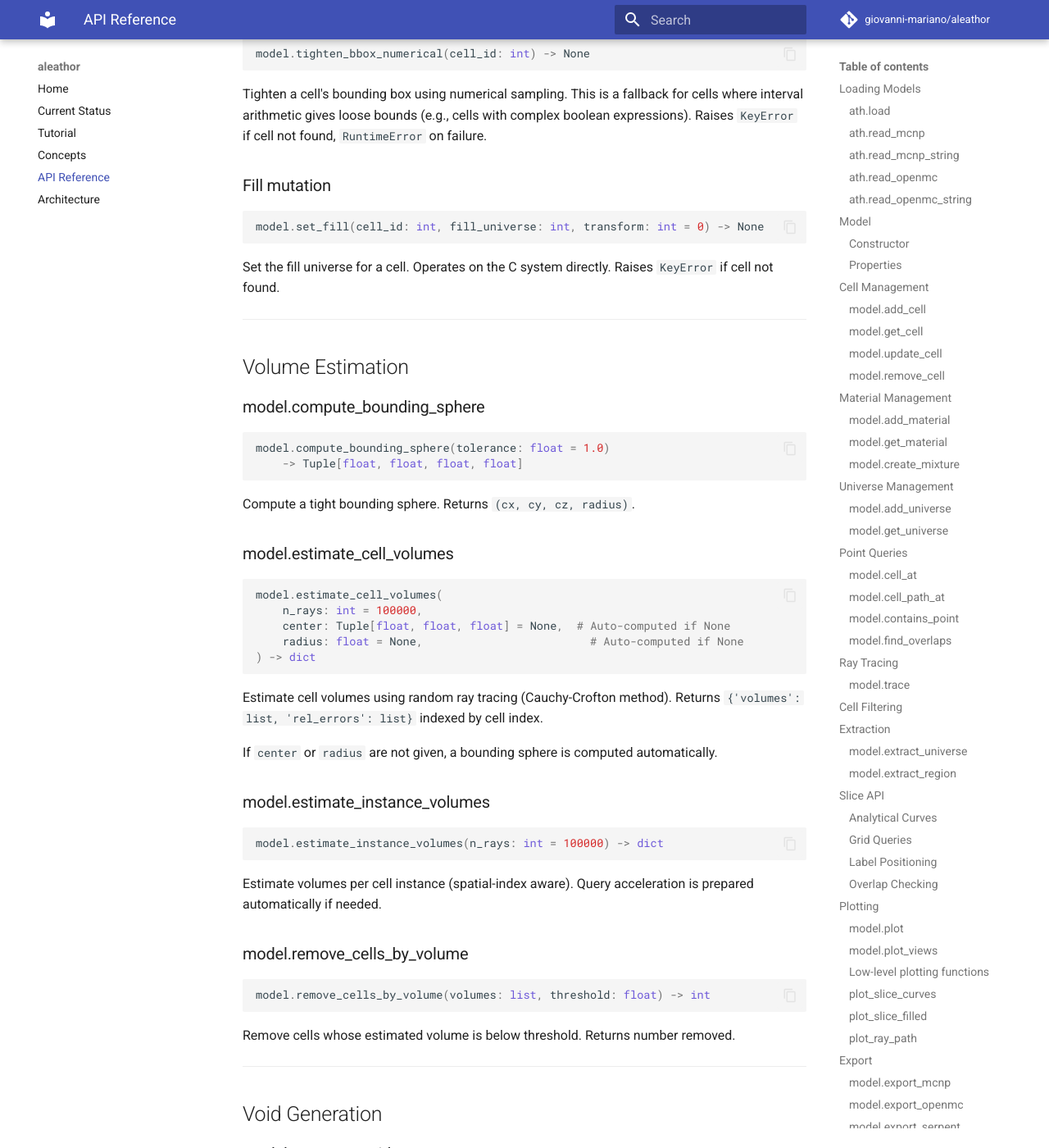
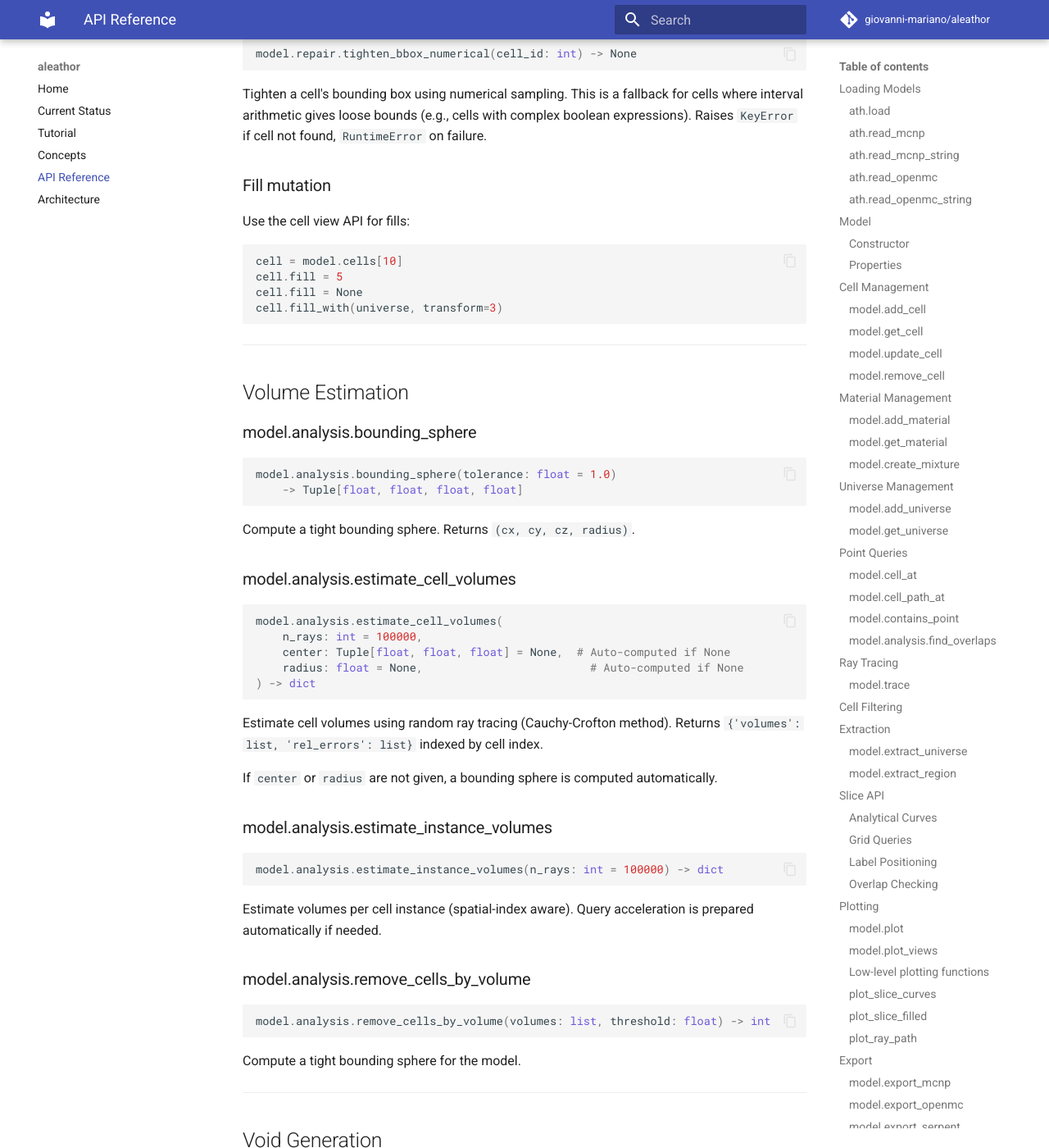
Before and after one commit to giovanni-mariano/aleathor, an MkDocs documentation site: the page built from docs/API.md, in a window 1280 px wide and 1400 px high, scrolled down 13647 px. Shown: the whole window at 82% size. Built offline with MkDocs 1.6.1 and Material for MkDocs 9.7.7, drawn with Linux system fonts in a browser that asks for light colours; comment, search, counter and statistics services are not loaded; some of the changed text lies outside the part shown.

````diff
--- a/docs/API.md
+++ b/docs/API.md
@@ -221,10 +221,10 @@ model.contains_point(x: float, y: float, z: float) -> bool
 
 Check if point is inside any cell (not void).
 
-### model.find_overlaps
+### model.analysis.find_overlaps
 
 ```python
-model.find_overlaps(max_pairs: int = 100) -> List[Tuple[Cell, Cell]]
+model.analysis.find_overlaps(max_pairs: int = 100) -> List[Tuple[Cell, Cell]]
 ```
 
 Find overlapping cell pairs by statistical sampling.
@@ -545,12 +545,12 @@ ath.write_serpent(model, filename) -> None
 
 ---
 
-## Mesh Export
+## Mesh API
 
-### model.export_mesh
+### model.mesh.export
 
 ```python
-model.export_mesh(
+model.mesh.export(
     filename: str,
     nx: int = 10, ny: int = 10, nz: int = 10,
     bounds: Tuple[float, ...] = None,   # (xmin, xmax, ymin, ymax, zmin, zmax), None = auto
@@ -566,10 +566,10 @@ Supported formats:
 - `"gmsh"`: Gmsh `.msh` v2.2 ASCII — can be opened in Gmsh for visualization
 - `"vtk"`: VTK legacy `.vtk` ASCII — can be opened in ParaView
 
-### model.sample_mesh
+### model.mesh.sample
 
 ```python
-model.sample_mesh(
+model.mesh.sample(
     nx: int = 10, ny: int = 10, nz: int = 10,
     bounds: Tuple[float, ...] = None,
     void_material_id: int = 0,
@@ -614,13 +614,13 @@ Add a fixed offset to all IDs. Useful when merging models.
 ### Splitting and expanding
 
 ```python
-model.split_union_cells() -> int
+model.repair.split_union_cells() -> int
 ```
 
 Split cells with top-level unions into multiple simpler cells. Returns number of new cells created.
 
 ```python
-model.expand_macrobodies() -> int
+model.repair.expand_macrobodies() -> int
 ```
 
 Expand all macrobodies to primitive surfaces. Returns number expanded.
@@ -628,49 +628,52 @@ Expand all macrobodies to primitive surfaces. Returns number expanded.
 ### Bounding boxes
 
 ```python
-model.tighten_bboxes(tolerance: float = 1.0) -> int
+model.repair.tighten_bboxes(tolerance: float = 1.0) -> int
 ```
 
 Tighten all cell bounding boxes via interval arithmetic. Returns number tightened.
 
 ```python
-model.tighten_cell_bbox(cell_id: int, tolerance: float = 1.0)
+model.repair.tighten_cell_bbox(cell_id: int, tolerance: float = 1.0)
     -> Tuple[float, float, float, float, float, float]
 ```
 
 Tighten a single cell's bounding box. Returns `(xmin, xmax, ymin, ymax, zmin, zmax)`. Raises `KeyError` if cell not found.
 
 ```python
-model.tighten_bbox_numerical(cell_id: int) -> None
+model.repair.tighten_bbox_numerical(cell_id: int) -> None
 ```
 
 Tighten a cell's bounding box using numerical sampling. This is a fallback for cells where interval arithmetic gives loose bounds (e.g., cells with complex boolean expressions). Raises `KeyError` if cell not found, `RuntimeError` on failure.
 
 ### Fill mutation
 
+Use the cell view API for fills:
+
 ```python
-model.set_fill(cell_id: int, fill_universe: int, transform: int = 0) -> None
+cell = model.cells[10]
+cell.fill = 5
+cell.fill = None
+cell.fill_with(universe, transform=3)
 ```
-
-Set the fill universe for a cell. Operates on the C system directly. Raises `KeyError` if cell not found.
 
 ---
 
 ## Volume Estimation
 
-### model.compute_bounding_sphere
+### model.analysis.bounding_sphere
 
 ```python
-model.compute_bounding_sphere(tolerance: float = 1.0)
+model.analysis.bounding_sphere(tolerance: float = 1.0)
     -> Tuple[float, float, float, float]
 ```
 
 Compute a tight bounding sphere. Returns `(cx, cy, cz, radius)`.
 
-### model.estimate_cell_volumes
+### model.analysis.estimate_cell_volumes
 
 ```python
-model.estimate_cell_volumes(
+model.analysis.estimate_cell_volumes(
     n_rays: int = 100000,
     center: Tuple[float, float, float] = None,  # Auto-computed if None
     radius: float = None,                         # Auto-computed if None
@@ -681,30 +684,30 @@ Estimate cell volumes using random ray tracing (Cauchy-Crofton method). Returns
 
 If `center` or `radius` are not given, a bounding sphere is computed automatically.
 
-### model.estimate_instance_volumes
+### model.analysis.estimate_instance_volumes
 
 ```python
-model.estimate_instance_volumes(n_rays: int = 100000) -> dict
+model.analysis.estimate_instance_volumes(n_rays: int = 100000) -> dict
 ```
 
 Estimate volumes per cell instance (spatial-index aware). Query acceleration is prepared automatically if needed.
 
-### model.remove_cells_by_volume
+### model.analysis.remove_cells_by_volume
 
 ```python
-model.remove_cells_by_volume(volumes: list, threshold: float) -> int
+model.analysis.remove_cells_by_volume(volumes: list, threshold: float) -> int
 ```
 
-Remove cells whose estimated volume is below threshold. Returns number removed.
+Compute a tight bounding sphere for the model.
 
 ---
 
 ## Void Generation
 
-### model.generate_void
+### model.void.generate
 
 ```python
-model.generate_void(
+model.void.generate(
     bounds: Tuple[float, float, float, float, float, float] = None,
     max_depth: int = 8,
     min_size: float = 0.1,
@@ -744,26 +747,26 @@ model.add_graveyard(voids)
 
 Query methods (`cell_at`, `trace`, `slice.grid`, `get_cells_in_bbox`, `estimate_*`, `plot`) build their acceleration caches lazily on first use. There is no public preparation entry point — you do not need to call anything before issuing queries.
 
-### model.build_spatial_index
+### model.backend.build_spatial_index
 
 ```python
-model.build_spatial_index() -> Model
+model.backend.build_spatial_index() -> Model
 ```
 
 Build only the spatial index over cell instances. Returns `self` for chaining. Rarely needed in user code; query methods handle this automatically.
 
-### model.flatten_universe
+### model.repair.flatten_universe
 
 ```python
-model.flatten_universe(universe_id: int) -> None
+model.repair.flatten_universe(universe_id: int) -> None
 ```
 
 Expand all fills in a universe. After flattening, all cells are in the specified universe with no fills.
 
-### model.simplify
+### model.repair.simplify
 
 ```python
-model.simplify() -> dict
+model.repair.simplify() -> dict
 ```
 
 Run full CSG simplification on all cells. Applies complement elimination, double-negation removal, idempotent/absorption reductions, subtree deduplication, and more. Returns a dict with statistics:
````
Also changed, not shown: other parts of docs/API.md (+14 -14 lines), docs/CONCEPTS.md (+5 -4 lines), docs/TUTORIAL.md (+7 -7 lines), 5 other files.
